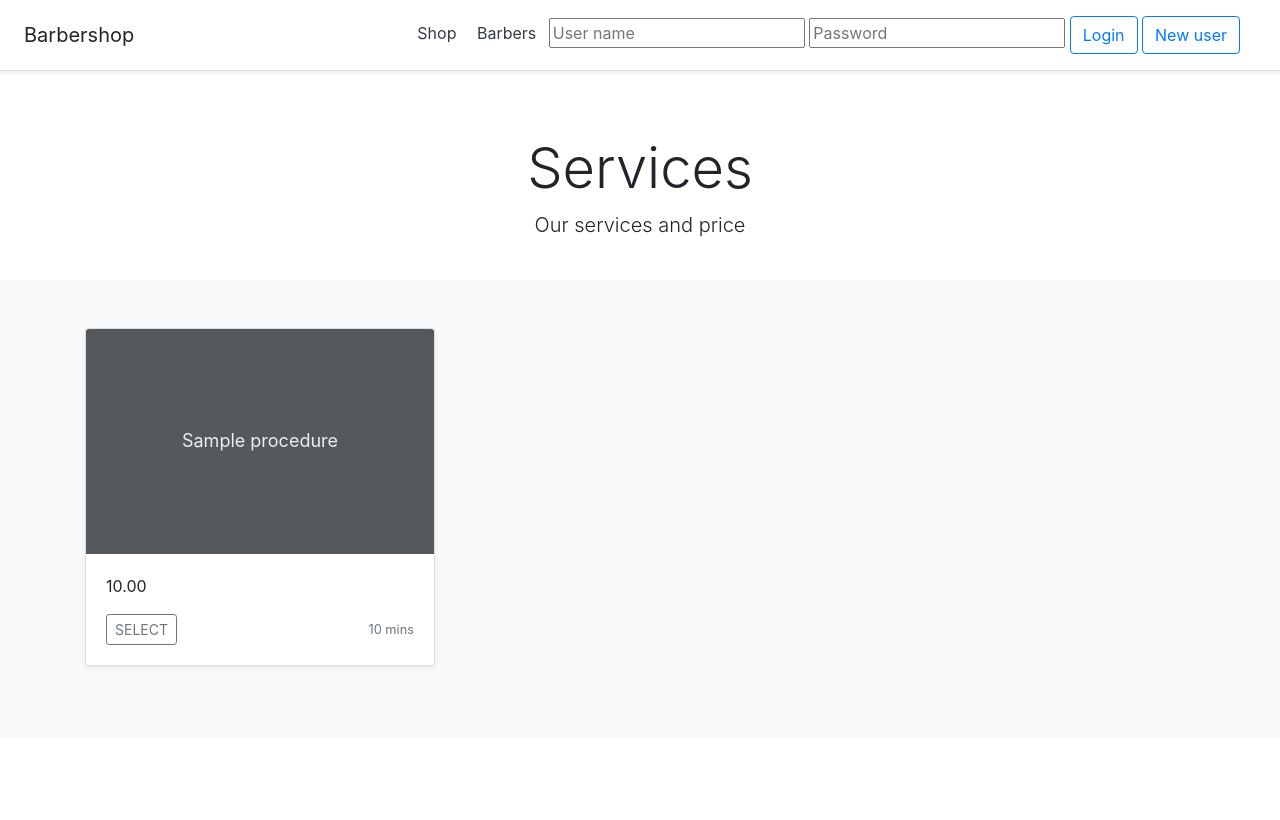
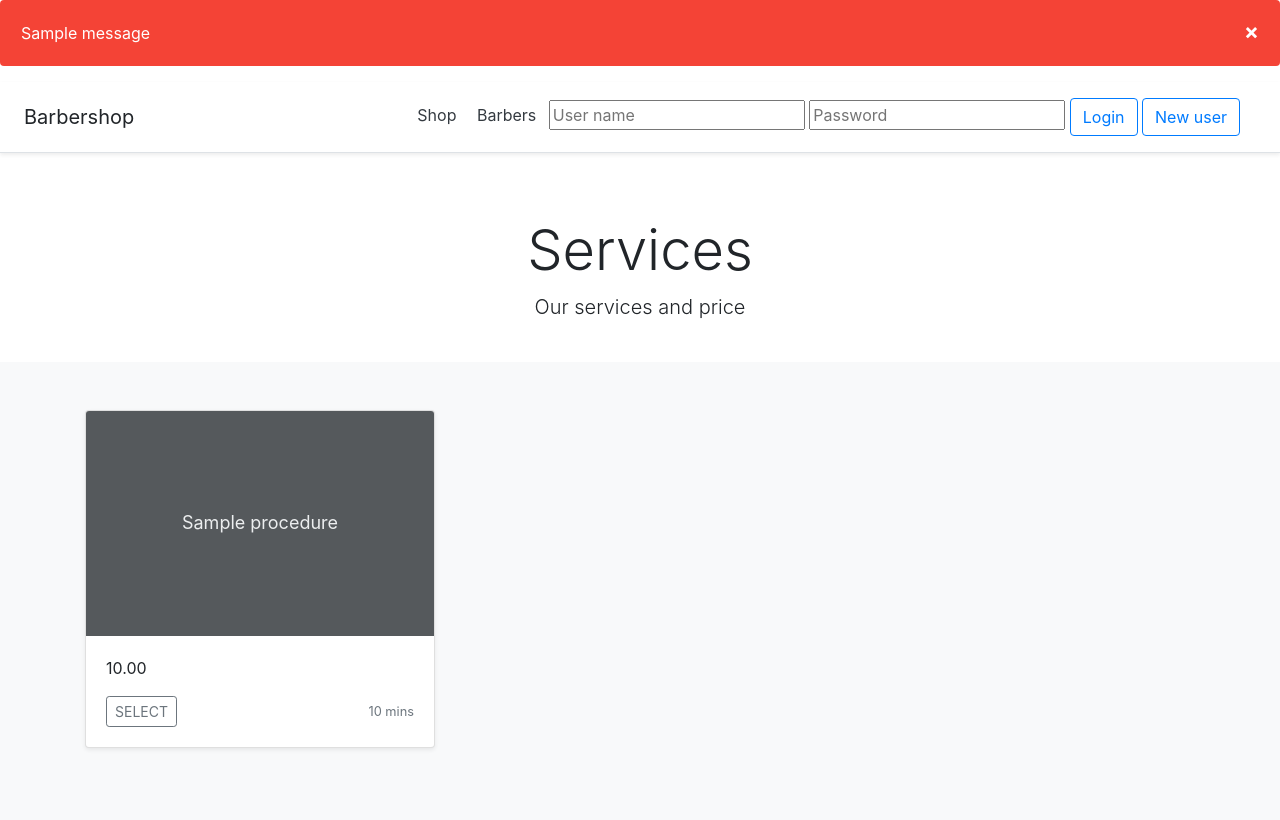
Before and after one commit to CobraSEA/MA_barbershop, a Django app: page /shop/ in a window 1280 px wide. Before the commit the page ends 669 px from the top, so only its background shows below. Run offline with Django 3.2, Linux system fonts and the light colour scheme; tables that the repository leaves empty hold one stand-in row (values such as "Sample post"); one stand-in notice (Sample message) is shown; some libraries are stand-ins or nearby versions.

Commit message:
add alert for messages into index

```diff
--- a/shop/templates/shop/index.html
+++ b/shop/templates/shop/index.html
@@ -33,16 +33,46 @@
           font-size: 3.5rem;
         }
       }
+
+      .alert {
+      padding: 20px;
+      background-color: #f44336;
+      color: white;
+      }
+
+    .closebtn {
+      margin-left: 15px;
+      color: white;
+      font-weight: bold;
+      float: right;
+      font-size: 22px;
+      line-height: 20px;
+      cursor: pointer;
+      transition: 0.3s;
+    }
+
+    .closebtn:hover {
+      color: black;
+    }
     </style>
     <!-- Custom styles for this template -->
 
   </head>
   <body>
+  {% if messages %}
+        {% for message in messages %}
+        <div class="alert">
+            <span class="closebtn" onclick="this.parentElement.style.display='none';">&times;</span>{{ message }}
+        </div>
+        {% endfor %}
+  {% endif %}
     <div class="d-flex flex-column flex-md-row align-items-center p-3 px-md-4 mb-3 bg-white border-bottom shadow-sm">
   <h5 class="my-0 mr-md-auto font-weight-normal">Barbershop</h5>
   <nav class="my-2 my-md-0 mr-md-3">
       <a class="p-2 text-dark" href="{% url 'shop:index' %}">Shop</a>
       <a class="p-2 text-dark" href="{% url 'shop:masters' %}">Barbers</a>
+    {% if error_message %}<p><strong>{{ error_message }}</strong></p>{% endif %}
+
     {% if user.is_anonymous %}
          <form method="POST" action="{% url 'shop:login' %}" style="display: inline-block">
             {% csrf_token %}
@@ -70,11 +100,11 @@
   <p class="lead">Our services and price</p>
 </div>
 
-{% if procedures_list %}
+{% if object_list %}
 <div class="album py-5 bg-light">
     <div class="container">
       <div class="row">
-        {% for procedure in procedures_list %}
+        {% for procedure in object_list %}
         <div class="col-md-4">
           <div class="card mb-4 shadow-sm">
             <svg class="bd-placeholder-img card-img-top" width="100%" height="225" xmlns="http://www.w3.org/2000/svg" preserveAspectRatio="xMidYMid slice" focusable="false" role="img" aria-label="Placeholder: Thumbnail"><title>Placeholder</title><rect width="100%" height="100%" fill="#55595c"/><text x="50%" y="50%" fill="#eceeef" dy=".3em">{{ procedure.name }}</text></svg>
--- a/shop/views.py
+++ b/shop/views.py
@@ -1,6 +1,7 @@
 import datetime
 
 import pytz
+from django.contrib import messages
 from django.contrib.auth import login, logout, authenticate, get_user_model
 from django.db import transaction
 from django.shortcuts import render, redirect
@@ -20,7 +21,7 @@ USER_SCHEDULE_SLICE = 30
 class ProceduresView(generic.ListView):
     template_name = 'shop/index.html'
     model = Procedures
-    context_object_name = 'procedures_list'
+    # context_object_name = 'proc_list'
 
     def get_queryset(self):
         query = Procedures.objects.all().order_by('-price', '-duration')
@@ -283,8 +284,8 @@ def user_login(request):
         user = authenticate(username=request.POST['user_name'], password=request.POST['password'])
         if user is not None:
             login(request, user)
-    else:
-        pass
+        else:
+            messages.add_message(request, messages.ERROR, 'Wrong username or password')
     return HttpResponseRedirect(reverse('shop:index'))
 
 def user_logout(request):
```
